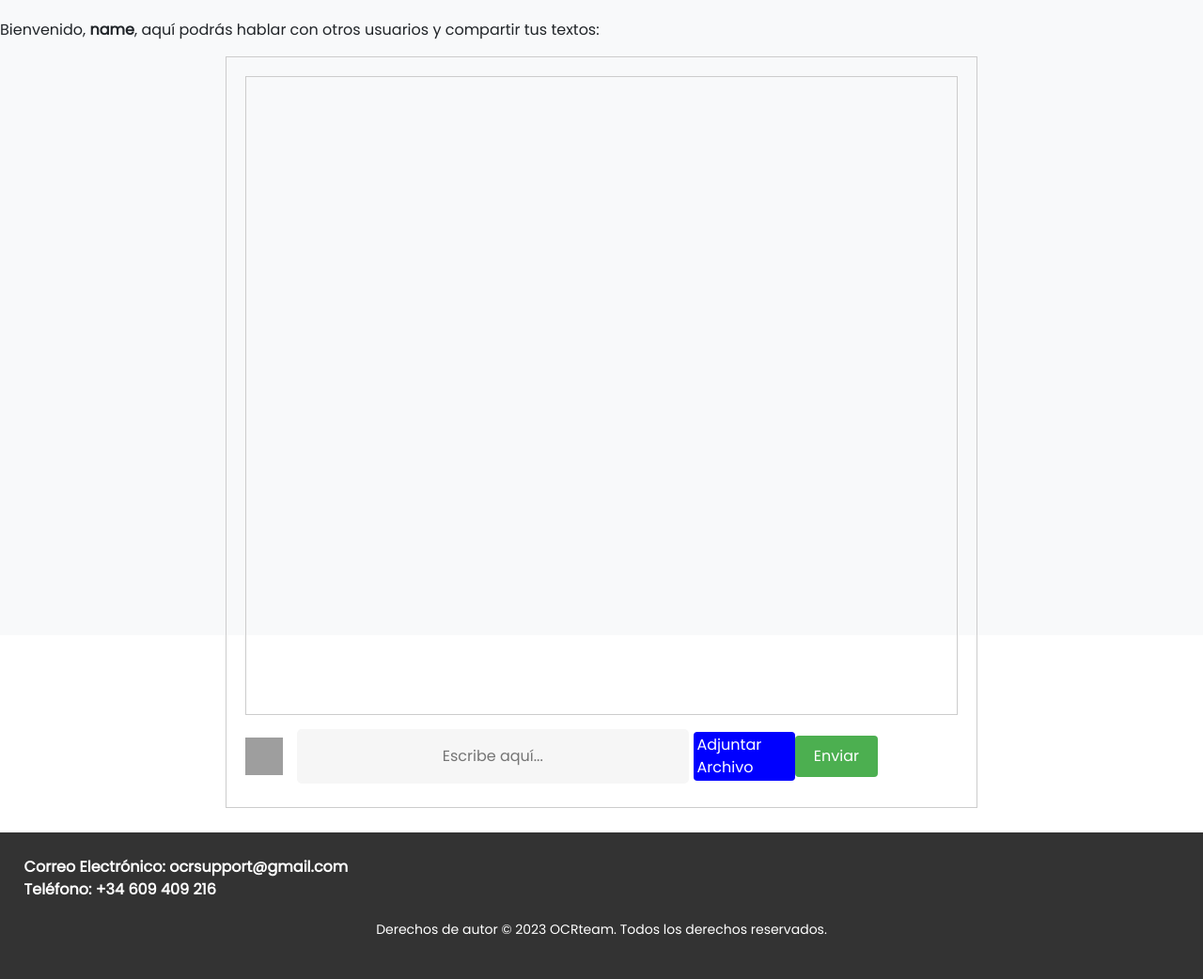
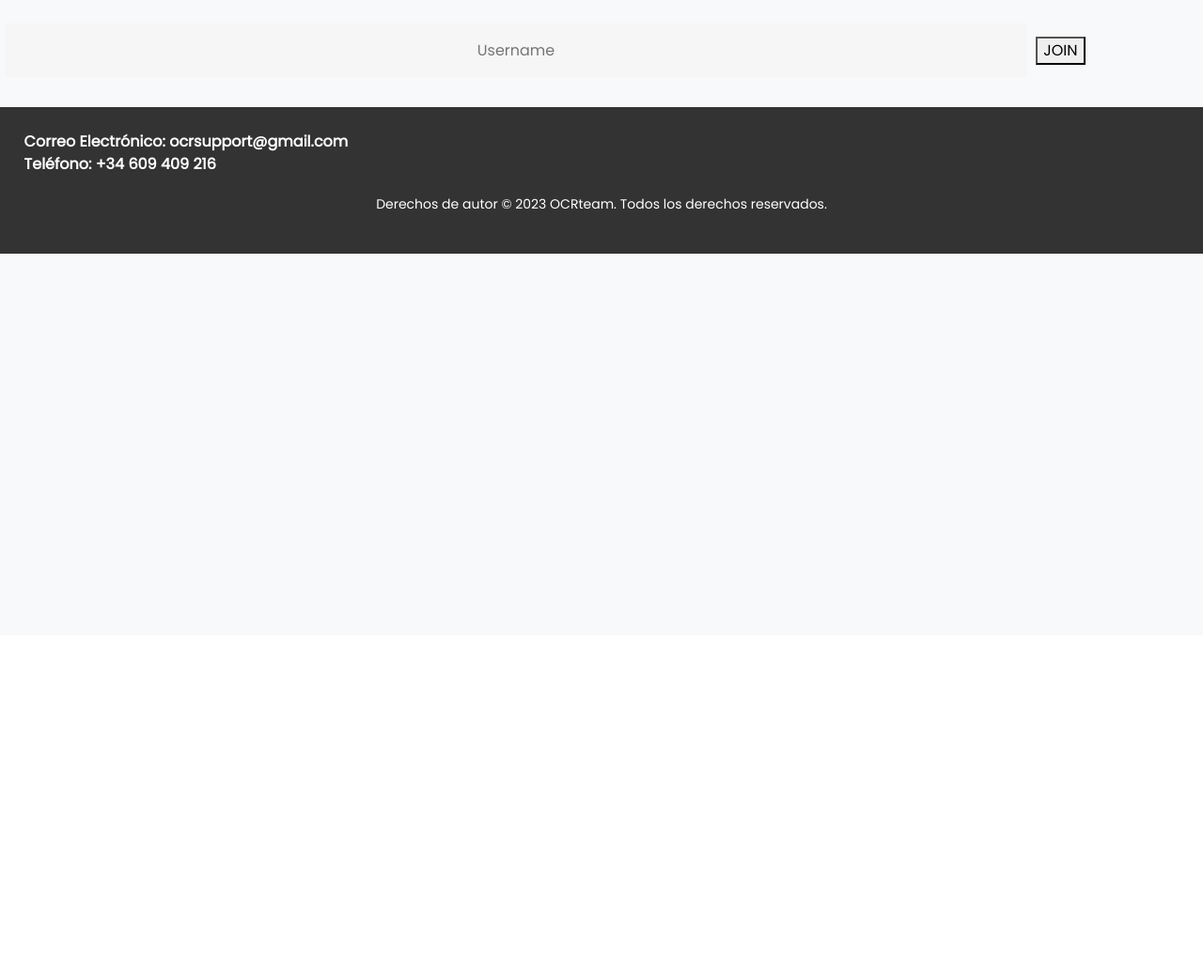
Before and after one commit to CarlosMG01/ISW, a Flask app: page /chat in a window 1280 px wide. Shown: the part 124-1166 px from the top of the page at 94% size. After the commit the page ends 394 px from the top, so only its background shows below. Run offline with Flask 3, Linux system fonts and the light colour scheme; the visitor is signed in with stand-in values (Sample User, id 1); some libraries are stand-ins or nearby versions; grey boxes are pictures that could not be loaded.

Commit message:
chat con sockets, falta formato

```diff
--- /dev/null
+++ b/Proyecto/chatapp/extensions.py
@@ -0,0 +1,3 @@
+from flask_socketio import SocketIO
+
+socketio = SocketIO()
--- a/Proyecto/main.py
+++ b/Proyecto/main.py
@@ -1,15 +1,17 @@
 from flask import Flask
 from flask_mail import Mail
 import webbrowser
-from src import auth_bp, home_bp
+from src import auth_bp, home_bp,chat_bp
 import os, sys, ipaddress
+
+from chatapp import create_app, socketio  # Importa create_app y socketio desde el módulo chatapp
 
 app = Flask(__name__)
 app.register_blueprint(home_bp)
 app.register_blueprint(auth_bp)
+app.register_blueprint(chat_bp)
 
 app.testing = True
-
 
 app.config['MAIL_SERVER'] = 'smtp.gmail.com'
 app.config['MAIL_PORT'] = 587
@@ -41,4 +43,10 @@ if __name__ == '__main__':
         ip, port = "127.0.0.1", 5000
 
     webbrowser.open(url)
-    app.run(debug=False, host="0.0.0.0")
+
+    # Crea la aplicación Flask y el objeto Socket.IO
+    socketio.init_app(app)
+
+
+    # Ejecuta la aplicación Flask con Socket.IO
+    socketio.run(app, debug=False, host="0.0.0.0")
--- a/Proyecto/src/__init__.py
+++ b/Proyecto/src/__init__.py
@@ -1 +1 @@
-from .ui import auth_bp, home_bp
+from .ui import auth_bp, home_bp,chat_bp
--- a/Proyecto/src/bbdd.py
+++ b/Proyecto/src/bbdd.py
@@ -35,7 +35,7 @@ class BaseDeDatosMariaDB:
             self.conexion = None
         else:
             self.host = "localhost"
-            self.usuario = "carlos"
+            self.usuario = "root"
             self.contraseña = "root"
             self.base_de_datos = "prueba"
             self.conexion = None
@@ -252,7 +252,7 @@ class DatabaseManager:
             success = 'Se ha enviado un correo electrónico con el enlace para restablecer la contraseña'
         else:
             error = 'Correo electrónico no registrado en la página web'
-        return error, success;
+        return error, success
 
     def restablecer_contrasena(self, correo, nueva_contrasena):
         error = None
@@ -393,7 +393,7 @@ def enviar_correo_restablecer(correo):
     url_restablecer = url_for('auth.restablecer_contrasena', token=token, _external=True)
 
     mensaje = Message('Restablecimiento de contraseña', sender='ceupractica@gmail.com', recipients=[correo])
-    mensaje.body = f'Haz click en el siguiente enlace para restablecer tu contraseña: ´{url_restablecer}'
+    mensaje.body = f'Haz click en el siguiente enlace para restablecer tu contraseña: {url_restablecer}'
 
     mail.send(mensaje)
 
@@ -403,6 +403,7 @@ def enviar_correo_restablecer(correo):
 
 
 def login(correo, contrasena, cursor):
+    bcrypt.hash('gon')
     error = None
 
     if not correo or not contrasena:
--- a/Proyecto/src/ui.py
+++ b/Proyecto/src/ui.py
@@ -3,6 +3,8 @@ from email.mime.multipart import MIMEMultipart
 from email.mime.text import MIMEText
 from flask import Blueprint, render_template, request, redirect, url_for, session, flash, make_response
 from flask import Flask, render_template, request, jsonify, send_file, abort
+from uuid import uuid4
+
 from .bbdd import DatabaseManager
 from .bbdd import confirmar_correo_en_bd, enviar_correo_verificacion, obtener_correo_desde_token,login, enviar_correo_restablecer
 #guardar_documento, obtener_textos
@@ -20,16 +22,32 @@ from io import BytesIO
 from uuid import uuid4
 from PIL import Image
 import PyPDF2
+import sys
+from flask_socketio import emit, SocketIO
+
+
+
+
+sys.path.insert(0, os.path.abspath(os.path.join(os.path.dirname(__file__), '..')))
+
+socketio = SocketIO()
+app = Flask(__name__)
+
+
 
 docker = 0
 
+
 auth_bp = Blueprint('auth', __name__)
 home_bp = Blueprint('home', __name__)
+chat_bp = Blueprint('chat', __name__)
+
+
 
 if docker == 1:
     db_manager = DatabaseManager('mysql-container', 'root', 'root', 'prueba')
 else:
-    db_manager = DatabaseManager('localhost', 'carlos', 'root', 'prueba')
+    db_manager = DatabaseManager('localhost', 'root', 'root', 'prueba')
 
 messages = []
 resultado_global = ""
@@ -352,37 +370,35 @@ def editar_texto(id):
     else:
         return "Error al obtener ID del usuario."
 
-@auth_bp.route('/chat', methods=['GET', 'POST'])
+
+@chat_bp.route('/chat')
 def chat():
     if not session.get('logged_in'):
         return redirect(url_for('auth.inicio_sesion'))
-    user = str(uuid4())
-    avatar = f'https://robohash.org/{user}?bgset=bg2'
-
-    if 'user' not in session:
-        session['user'] = str(uuid4())
-        session['avatar'] = f'https://robohash.org/{session["user"]}?bgset=bg2'
-
-    user = session['user']
-    avatar = session['avatar']
-
-    if request.method == 'POST':
-        text = request.form.get('text', '')
-        messages.append((user, avatar, text))
 
     correo = session.get('correo_usuario')
-    return render_template('chat.html', user=user, avatar=avatar, messages=messages, correo=correo)
+    return render_template('chat.html', correo=correo)
 
-#def chat_messages(own_id, messages):
-#    processed_messages = []
-#    for user_id, avatar, text in messages:
-#        sent_by_own_id = user_id == own_id
-#        processed_messages.append({
-#            'avatar': avatar,
-#            'text': text,
-#            'sent_by_own_id': sent_by_own_id
-#        })
-#    return processed_messages
+users = {}
+
+@socketio.on("connect")
+def handle_connect():
+    print("Client connected!")
+
+@socketio.on("user_join")
+def handle_user_join(username):
+    print(f"User {username} joined!")
+    users[username] = request.sid
+
+@socketio.on("new_message")
+def handle_new_message(message):
+    print(f"New message: {message}")
+    username = None
+    for user in users:
+        if users[user] == request.sid:
+            username = user
+    emit("chat", {"message": message, "username": username}, broadcast=True)
+
 
 @auth_bp.route('/ayuda')
 def ayuda():
--- a/Proyecto/templates/chat.html
+++ b/Proyecto/templates/chat.html
@@ -1,76 +1,59 @@
+<!-- chat.html -->
 {% include 'header.html' %}
 
-<!DOCTYPE html>
-<html lang="en">
-<head>
+
     <meta charset="UTF-8">
     <meta http-equiv="X-UA-Compatible" content="IE=edge">
     <meta name="viewport" content="width=device-width, initial-scale=1.0">
-    <title>Chat</title>
-</head>
-<body>
-    <p>Bienvenido, <strong>{{ correo.split('@')[0] }}</strong>, aquí podrás hablar con otros usuarios y compartir tus textos:</p>
-    <div class="chat-container">
-        <div class="messages" id="chat-messages">
-            {% for user_id, user_avatar, message_text in messages %}
-                <div class="message {% if user_id == user %}sent{% else %}received{% endif %}">
-                    <img src="{{ user_avatar }}" alt="{{ user_id }}" class="avatar">
-                    <div class="message-content">
-                        <p>{{ message_text }}</p>
-                    </div>
-                </div>
-            {% endfor %}
-        </div>
+    <title>Flask-SocketIO Example</title>
+    <script src="https://cdn.socket.io/4.6.0/socket.io.min.js" integrity="sha384-c79GN5VsunZvi+Q/WObgk2in0CbZsHnjEqvFxC5DxHn9lTfNce2WW6h2pH6u/kF+" crossorigin="anonymous"></script>
 
-        <div class="footer">
-            <img src="{{ avatar }}" alt="User Avatar" class="avatar">
-            <form method="post" action="{{ url_for('auth.chat') }}" style="display: flex; align-items: center;">
-            <input type="text" id="text-input" name="text" class="input-message" placeholder="Escribe aquí...">
-            <input type="file" id="file-input" style="display: none;">
-            <input type="file" id="fileInput" style="display: none;" onchange="handleFileSelect(this)">
-            <label for="fileInput" class="attach-button">Adjuntar Archivo</label>
-            <div id="selectedFilePath"></div>
-            <button type="submit" class="send-button-chat">Enviar</button>
-            </form>
+    <div id="landing">
+        <div>
+            <input type="text" id="username" placeholder="Username">
+            <button id="join-btn">JOIN</button>
         </div>
     </div>
 
+    <div id="chat" style="display:none;">
+
+        <ul id="chat-messages">
+        </ul>
+        <input type="text" id="message" placeholder="Enter a Message">
+    </div>
     <script>
-        function sendMessage() {
-        const message = document.getElementById('messageInput').value;
-        const filePath = document.getElementById('selectedFilePath').textContent;
+        const socket = io({autoConnect: false});
 
-        const chatMessages = document.getElementById('chatMessages');
-        chatMessages.innerHTML += '<div class="message sent">' + message + '</div>';
-        if (filePath) {
-            chatMessages.innerHTML += '<div class="message sent">' + filePath + '</div>';
-        }
+        document.getElementById("join-btn").addEventListener("click", function() {
+            let username = document.getElementById("username").value;
 
-        document.getElementById('messageInput').value = '';
-        document.getElementById('selectedFilePath').textContent = '';
-        document.getElementById('fileInput').value = '';
-        }
-        function handleFileSelect(input) {
-        const file = input.files[0];
-            if (file) {
-                const filePath = file.name;
-                displayFilePath(filePath);
+            socket.connect();
+
+            socket.on("connect", function() {
+                socket.emit("user_join", username);
+            })
+
+            document.getElementById("chat").style.display = "block";
+            document.getElementById("landing").style.display = "none";
+        })
+
+        document.getElementById("message").addEventListener("keyup", function (event) {
+            if (event.key == "Enter") {
+                let message = document.getElementById("message").value;
+                socket.emit("new_message", message);
+                document.getElementById("message").value = "";
             }
-        }
+        })
 
-        function displayFilePath(filePath) {
-            const selectedFilePath = document.getElementById('selectedFilePath');
-            selectedFilePath.textContent = 'Archivo seleccionado: ' + filePath;
-        }
-
+        socket.on("chat", function(data) {
+            let ul = document.getElementById("chat-messages");
+            let li = document.createElement("li");
+            li.appendChild(document.createTextNode(data["username"] + ": " + data["message"]));
+            ul.appendChild(li);
+            ul.scrollTop = ul.scrollHeight;
+        })
     </script>
 
-
-
-
+    {% include 'footer.html' %}
 </body>
 </html>
-
-
-
-{% include 'footer.html' %}
```
Also changed, not shown: Proyecto/chatapp/__init__.py (added, +15 -0 lines), Proyecto/chatapp/events.py (added, +24 -0 lines), Proyecto/chatapp/routes.py (added, +7 -0 lines).
